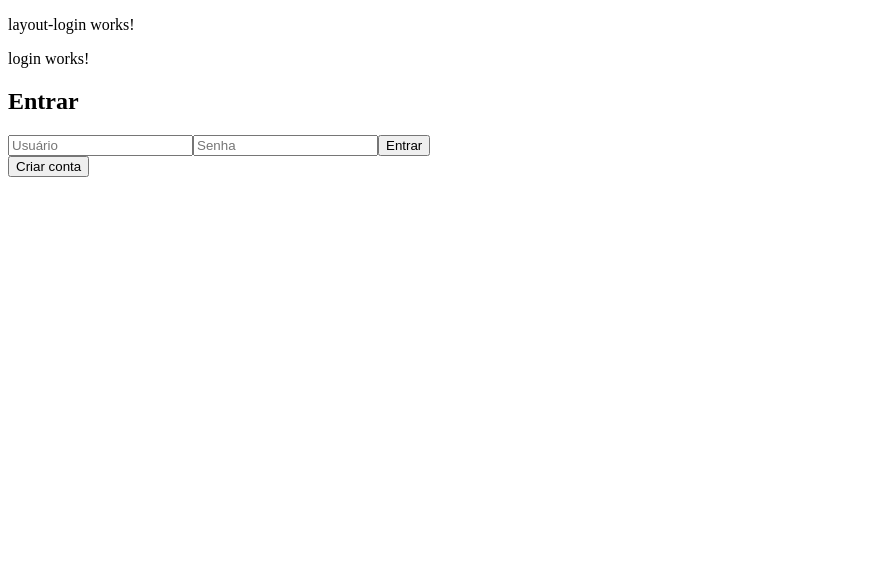
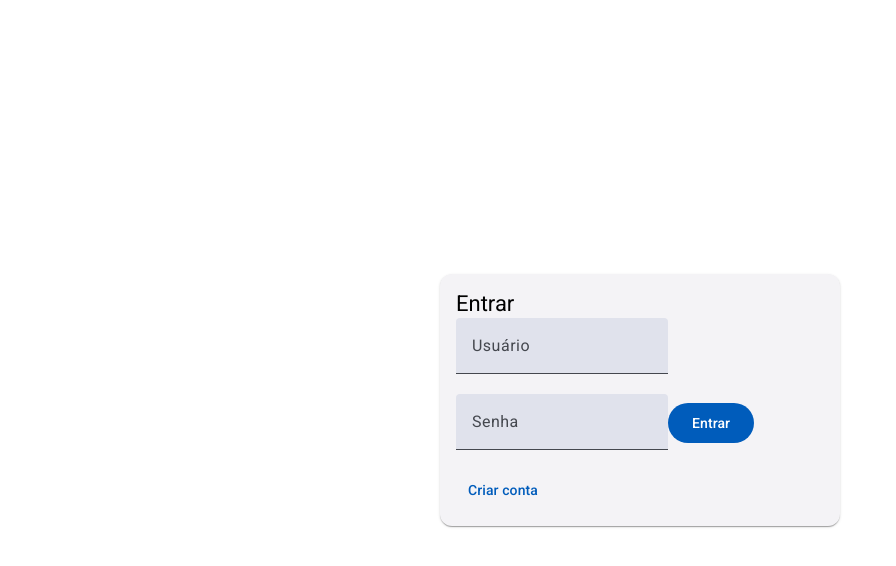
Before and after one commit to caruazu/front-login, an Angular app: page /login in a window 1280 px wide. Shown: the top 566 px of the page, without its empty margins (0-896 px from the left). Built offline with nearby package versions, Linux system fonts and the light colour scheme.

Commit message:
estilização com angular material

```diff
--- a/angular.json
+++ b/angular.json
@@ -32,6 +32,7 @@
               }
             ],
             "styles": [
+              "@angular/material/prebuilt-themes/azure-blue.css",
               "src/styles.scss"
             ],
             "scripts": []
@@ -91,6 +92,7 @@
               }
             ],
             "styles": [
+              "@angular/material/prebuilt-themes/azure-blue.css",
               "src/styles.scss"
             ],
             "scripts": []
--- a/package.json
+++ b/package.json
@@ -10,10 +10,12 @@
   },
   "private": true,
   "dependencies": {
+    "@angular/cdk": "^19.2.6",
     "@angular/common": "^19.2.0",
     "@angular/compiler": "^19.2.0",
     "@angular/core": "^19.2.0",
     "@angular/forms": "^19.2.0",
+    "@angular/material": "^19.2.6",
     "@angular/platform-browser": "^19.2.0",
     "@angular/platform-browser-dynamic": "^19.2.0",
     "@angular/router": "^19.2.0",
--- a/src/app/components/layout-login/layout-login.component.html
+++ b/src/app/components/layout-login/layout-login.component.html
@@ -1,3 +1,8 @@
-<p>layout-login works!</p>
-
-<ng-content></ng-content>
+<div class="container">
+  <mat-card class="login-card">
+    <mat-card-header>
+      <mat-card-title class="title">{{titulo()}}</mat-card-title>
+    </mat-card-header>
+    <mat-card-content><ng-content></ng-content></mat-card-content>
+  </mat-card>
+</div>
--- a/src/app/components/layout-login/layout-login.component.scss
+++ b/src/app/components/layout-login/layout-login.component.scss
@@ -0,0 +1,12 @@
+.container{
+  display: flex;
+  justify-content: center;
+  align-items: center;
+  min-height: 100vh;
+
+  .login-card{
+    width: 100%;
+    max-width: 400px;
+  }
+
+}
--- a/src/app/components/layout-login/layout-login.component.ts
+++ b/src/app/components/layout-login/layout-login.component.ts
@@ -1,11 +1,12 @@
-import { Component } from '@angular/core';
+import { Component, input } from '@angular/core';
+import { MatCardModule } from '@angular/material/card';
 
 @Component({
   selector: 'app-layout-login',
-  imports: [],
+  imports: [MatCardModule],
   templateUrl: './layout-login.component.html',
   styleUrl: './layout-login.component.scss'
 })
 export class LayoutLoginComponent {
-
+  titulo = input.required<String>();
 }
--- a/src/app/pages/cadastro/cadastro.component.html
+++ b/src/app/pages/cadastro/cadastro.component.html
@@ -1,17 +1,10 @@
-<app-layout-login>
-  <p>cadastro works!</p>
-
+<app-layout-login [titulo]="titulo">
   <form [formGroup]="cadastroForm" (ngSubmit)="onSubmit()">
-    <h2>Cadastro</h2>
-
-    <input type="username"  formControlName="username"      placeholder="Usuário" />
-    <input type="email"     formControlName="email"         placeholder="Email"/>
-    <input type="password"  formControlName="password"      placeholder="Senha" />
-    <input type="password"  formControlName="passwordCheck" placeholder="Senha" />
-
-
-    <button type="submit">Entrar</button>
-
+    <mat-form-field><input matInput type="username" formControlName="username" placeholder="Usuário" /></mat-form-field>
+    <mat-form-field><input matInput type="email" formControlName="email" placeholder="Email" /></mat-form-field>
+    <mat-form-field><input matInput type="password" formControlName="password" placeholder="Senha" /></mat-form-field>
+    <mat-form-field><input matInput type="password" formControlName="passwordCheck" placeholder="Senha" /></mat-form-field>
+    <button mat-flat-button type="submit">Criar</button>
   </form>
 
   @if (apiResponse) {
--- a/src/app/pages/cadastro/cadastro.component.ts
+++ b/src/app/pages/cadastro/cadastro.component.ts
@@ -4,6 +4,9 @@ import { FormControl, FormGroup, ReactiveFormsModule } from '@angular/forms';
 import { LoginService } from '../../services/login.service';
 import { ApiResponse } from '../../types/api.response.interface';
 import { CommonModule } from '@angular/common';
+import { MatButtonModule } from '@angular/material/button';
+import { MatFormFieldModule } from '@angular/material/form-field';
+import { MatInputModule } from '@angular/material/input';
 
 interface CadastroForm {
   username: FormControl;
@@ -14,13 +17,20 @@ interface CadastroForm {
 
 @Component({
   selector: 'app-cadastro',
-  imports: [CommonModule, LayoutLoginComponent, ReactiveFormsModule],
+  imports: [
+    CommonModule,
+    LayoutLoginComponent,
+    ReactiveFormsModule,
+    MatButtonModule,
+    MatFormFieldModule,
+    MatInputModule,
+  ],
   templateUrl: './cadastro.component.html',
   styleUrl: './cadastro.component.scss',
 })
 export class CadastroComponent {
+  titulo: String = 'Cadastro';
   cadastroForm!: FormGroup<CadastroForm>;
-
   apiResponse?: ApiResponse;
 
   constructor(private loginService: LoginService) {
@@ -36,7 +46,7 @@ export class CadastroComponent {
 
   onSubmit() {
     const values = this.cadastroForm.value;
-    const role = 'USER'
+    const role = 'USER';
     this.loginService
       .cadastro(values.username, values.email, values.password, role)
       .subscribe({
--- a/src/app/pages/login/login.component.html
+++ b/src/app/pages/login/login.component.html
@@ -1,20 +1,20 @@
-<app-layout-login>
-  <p>login works!</p>
-
+<app-layout-login [titulo]="titulo">
   <form [formGroup]="loginForm" (ngSubmit)="onSubmit()">
-    <h2>Entrar</h2>
-
-    <input type="username" formControlName="username" placeholder="Usuário" />
-    <input type="password" formControlName="password" placeholder="Senha" />
-
-    <button type="submit">Entrar</button>
+    <mat-form-field>
+      <input matInput type="username" formControlName="username" placeholder="Usuário" />
+    </mat-form-field>
+    <mat-form-field>
+      <input matInput type="password" formControlName="password" placeholder="Senha" />
+    </mat-form-field>
+    <button mat-flat-button type="submit">Entrar</button>
   </form>
 
-  <button type="button" (click)="navigate()">Criar conta</button>
+  <button mat-button type="button" (click)="navigate()">Criar conta</button>
 
   @if (apiResponse) {
     <p>Message: {{ apiResponse.message }}</p>
     <p>Data: {{ apiResponse.data }}</p>
     <p>Timestamp: {{ apiResponse.timestamp }}</p>
   }
+
 </app-layout-login>
--- a/src/app/pages/login/login.component.ts
+++ b/src/app/pages/login/login.component.ts
@@ -5,6 +5,10 @@ import { Router } from '@angular/router';
 import { LoginService } from '../../services/login.service';
 import { CommonModule } from '@angular/common';
 import { ApiResponse } from '../../types/api.response.interface';
+import { MatSlideToggleModule } from '@angular/material/slide-toggle';
+import { MatButtonModule } from '@angular/material/button';
+import { MatFormField, MatFormFieldModule } from '@angular/material/form-field';
+import { MatInputModule } from '@angular/material/input';
 
 interface LoginForm {
   username: FormControl;
@@ -13,13 +17,13 @@ interface LoginForm {
 
 @Component({
   selector: 'app-login',
-  imports: [LayoutLoginComponent, ReactiveFormsModule, CommonModule],
+  imports: [LayoutLoginComponent, ReactiveFormsModule, CommonModule, MatButtonModule, MatFormFieldModule, MatInputModule],
   templateUrl: './login.component.html',
   styleUrl: './login.component.scss',
 })
 export class LoginComponent {
+  titulo: String = 'Entrar';
   loginForm!: FormGroup<LoginForm>;
-
   apiResponse?: ApiResponse;
 
   constructor(private router: Router, private loginService: LoginService) {
--- a/src/index.html
+++ b/src/index.html
@@ -2,12 +2,14 @@
 <html lang="en">
 <head>
   <meta charset="utf-8">
-  <title>FrontLogin</title>
+  <title>Login</title>
   <base href="/">
   <meta name="viewport" content="width=device-width, initial-scale=1">
   <link rel="icon" type="image/x-icon" href="favicon.ico">
+  <link href="https://fonts.googleapis.com/css2?family=Roboto:wght@300;400;500&display=swap" rel="stylesheet">
+  <link href="https://fonts.googleapis.com/icon?family=Material+Icons" rel="stylesheet">
 </head>
-<body>
+<body class="mat-typography">
   <app-root></app-root>
 </body>
 </html>
--- a/src/styles.scss
+++ b/src/styles.scss
@@ -1 +1,4 @@
 /* You can add global styles to this file, and also import other style files */
+
+html, body { height: 100%; }
+body { margin: 0; font-family: Roboto, "Helvetica Neue", sans-serif; }
```
Also changed, not shown: 1 other file (tests, documents, lock files or other folders).
